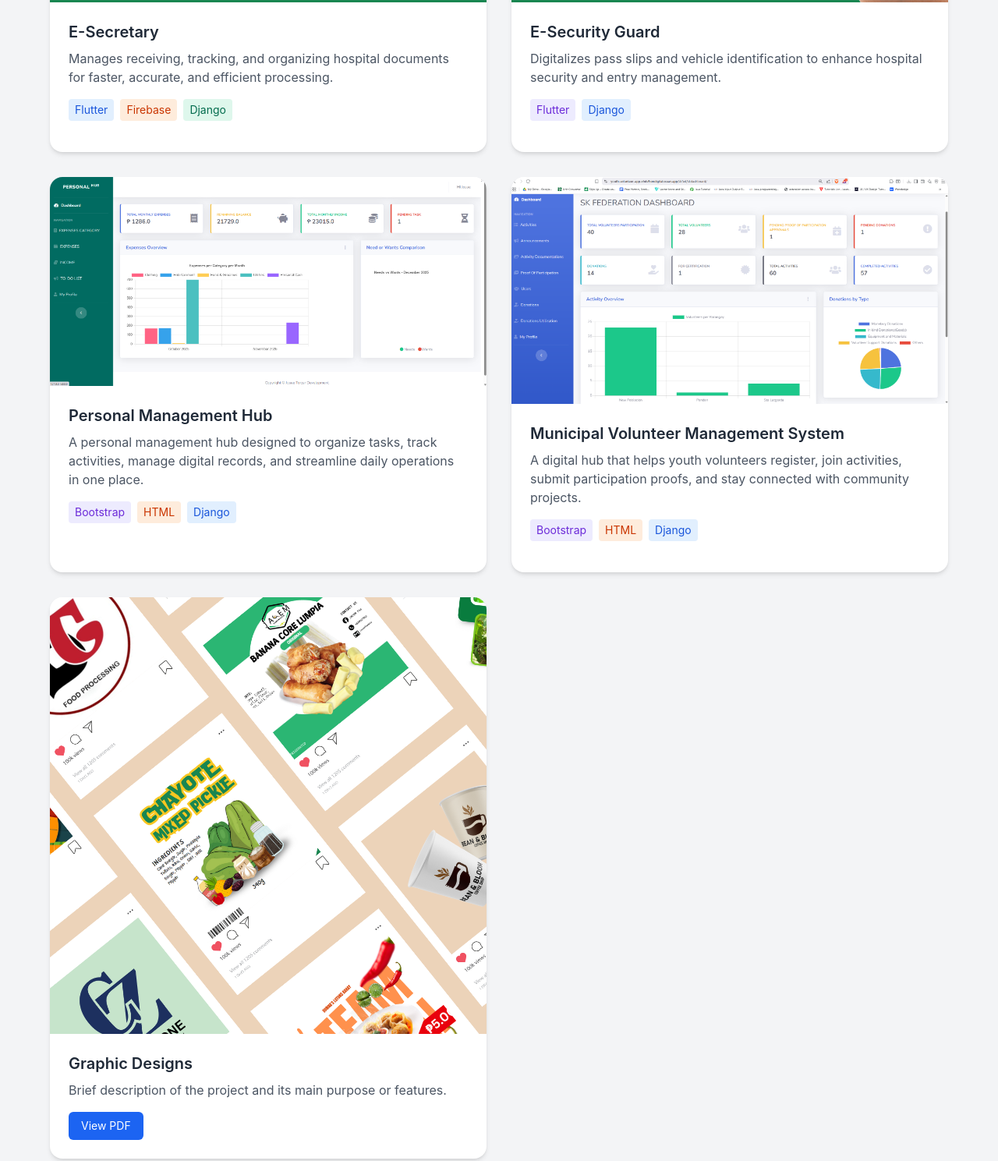
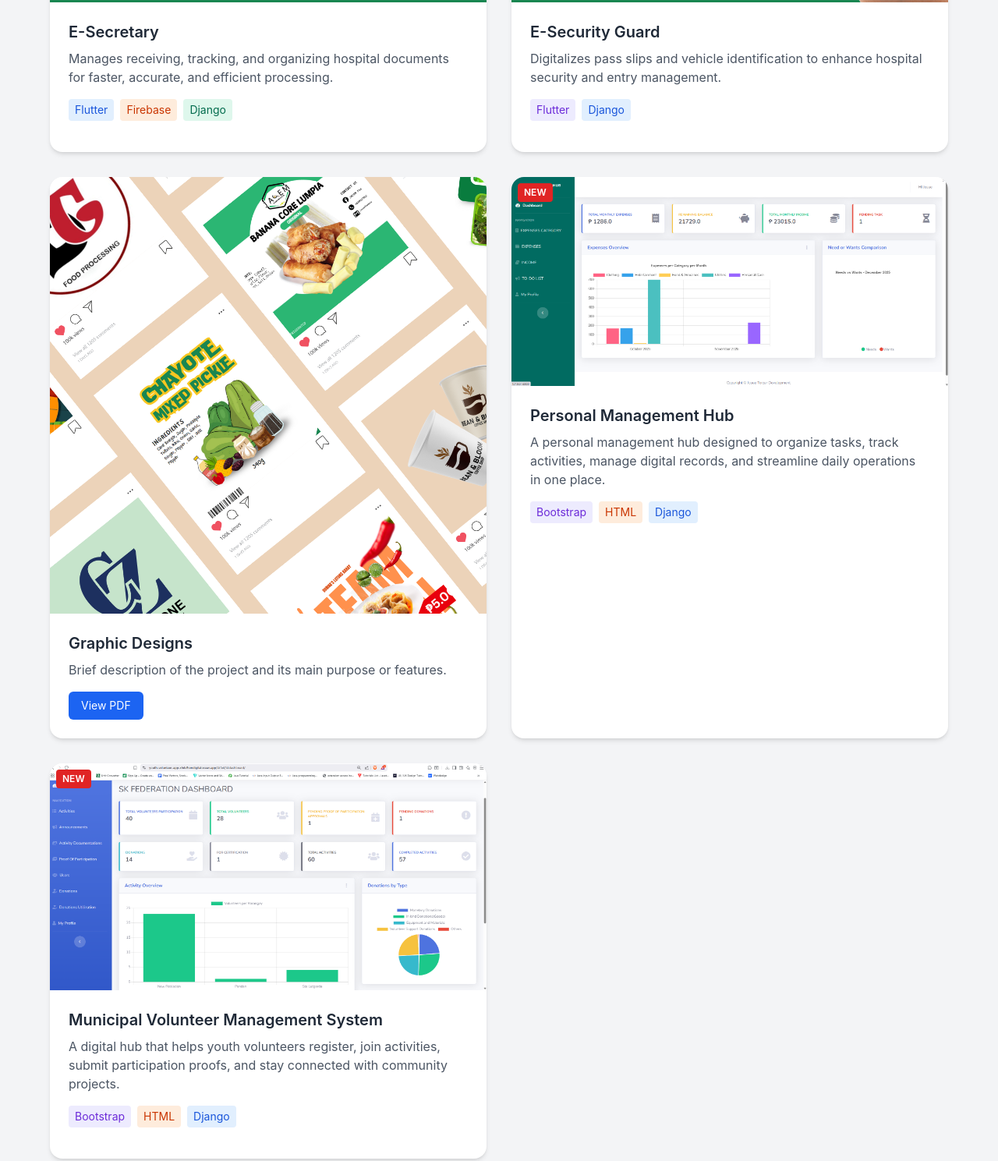
Before and after one commit to Josue1720/Portfolio, a plain HTML site: page index.html in a window 1280 px wide. Shown: the part 3203-4692 px from the top of the page at 78% size. Drawn offline with nearby package versions, Linux system fonts and the light colour scheme.

Commit message:
add new badge

```diff
--- a/index.html
+++ b/index.html
@@ -326,23 +326,48 @@
         </div>
       </div>
            <div class="bg-white shadow-md rounded-2xl overflow-hidden hover:shadow-lg transition-shadow duration-300 w-full">
+        <img src="projects/5.png" alt="Project Screenshot" class="w-full h-40 sm:h-48 object-cover">
+
+        <div class="p-6 text-left">
+          <h3 class="text-xl font-semibold text-gray-800 mb-2">Graphic Designs</h3>
+          <p class="text-gray-600 mb-4">Brief description of the project and its main purpose or features.</p>
+
+
+          <a href="JOSUE_TORZAR.pdf" target="_blank" class="inline-block text-white bg-blue-600 hover:bg-blue-700 px-4 py-2 rounded-md text-sm">View PDF</a>
+        </div>
+      </div>
+ <div class="bg-white shadow-md rounded-2xl overflow-hidden hover:shadow-lg transition-shadow duration-300 w-full">
+
+  <div class="relative">
     <img src="projects/6.png" alt="Project Screenshot" class="w-full h-40 sm:h-48 object-cover">
+
+    <span class="absolute top-2 left-2 bg-red-600 text-white text-xs font-semibold px-2 py-1 rounded">
+      NEW
+    </span>
+  </div>
 
   <div class="p-6 text-left">
     <h3 class="text-xl font-semibold text-gray-800 mb-2">Personal Management Hub</h3>
-          <p class="text-gray-600 mb-4">A personal management hub designed to organize tasks, track activities, manage digital records, and streamline daily operations in one place.</p>
-
+    <p class="text-gray-600 mb-4">
+      A personal management hub designed to organize tasks, track activities, manage digital records, and streamline daily operations in one place.
+    </p>
     <div class="flex flex-wrap gap-2 mb-4">
       <span class="text-sm bg-purple-100 text-purple-700 px-2 py-1 rounded">Bootstrap</span>
       <span class="text-sm bg-orange-100 text-orange-700 px-2 py-1 rounded">HTML</span>
       <span class="text-sm bg-blue-100 text-blue-700 px-2 py-1 rounded">Django</span>
     </div>
-<!--
-          <a href="#" class="inline-block text-white bg-blue-600 hover:bg-blue-700 px-4 py-2 rounded-md text-sm">View Repository </a> -->
   </div>
+
 </div>
+
       <div class="bg-white shadow-md rounded-2xl overflow-hidden hover:shadow-lg transition-shadow duration-300 w-full">
+          <div class="relative">
     <img src="projects/7.png" alt="Project Screenshot" class="w-full h-40 sm:h-48 object-cover">
+
+    <span class="absolute top-2 left-2 bg-red-600 text-white text-xs font-semibold px-2 py-1 rounded">
+      NEW
+    </span>
+  </div>
 
         <div class="p-6 text-left">
           <h3 class="text-xl font-semibold text-gray-800 mb-2">Municipal Volunteer Management System</h3>
@@ -358,17 +383,7 @@
         </div>
       </div>
 
-      <div class="bg-white shadow-md rounded-2xl overflow-hidden hover:shadow-lg transition-shadow duration-300 w-full">
-        <img src="projects/5.png" alt="Project Screenshot" class="w-full h-40 sm:h-48 object-cover">
 
-        <div class="p-6 text-left">
-          <h3 class="text-xl font-semibold text-gray-800 mb-2">Graphic Designs</h3>
-          <p class="text-gray-600 mb-4">Brief description of the project and its main purpose or features.</p>
-
-
-          <a href="JOSUE_TORZAR.pdf" target="_blank" class="inline-block text-white bg-blue-600 hover:bg-blue-700 px-4 py-2 rounded-md text-sm">View PDF</a>
-        </div>
-      </div>
 
     </div>
   </div>
```
Lines whose indentation alone changed are shown as unchanged.
